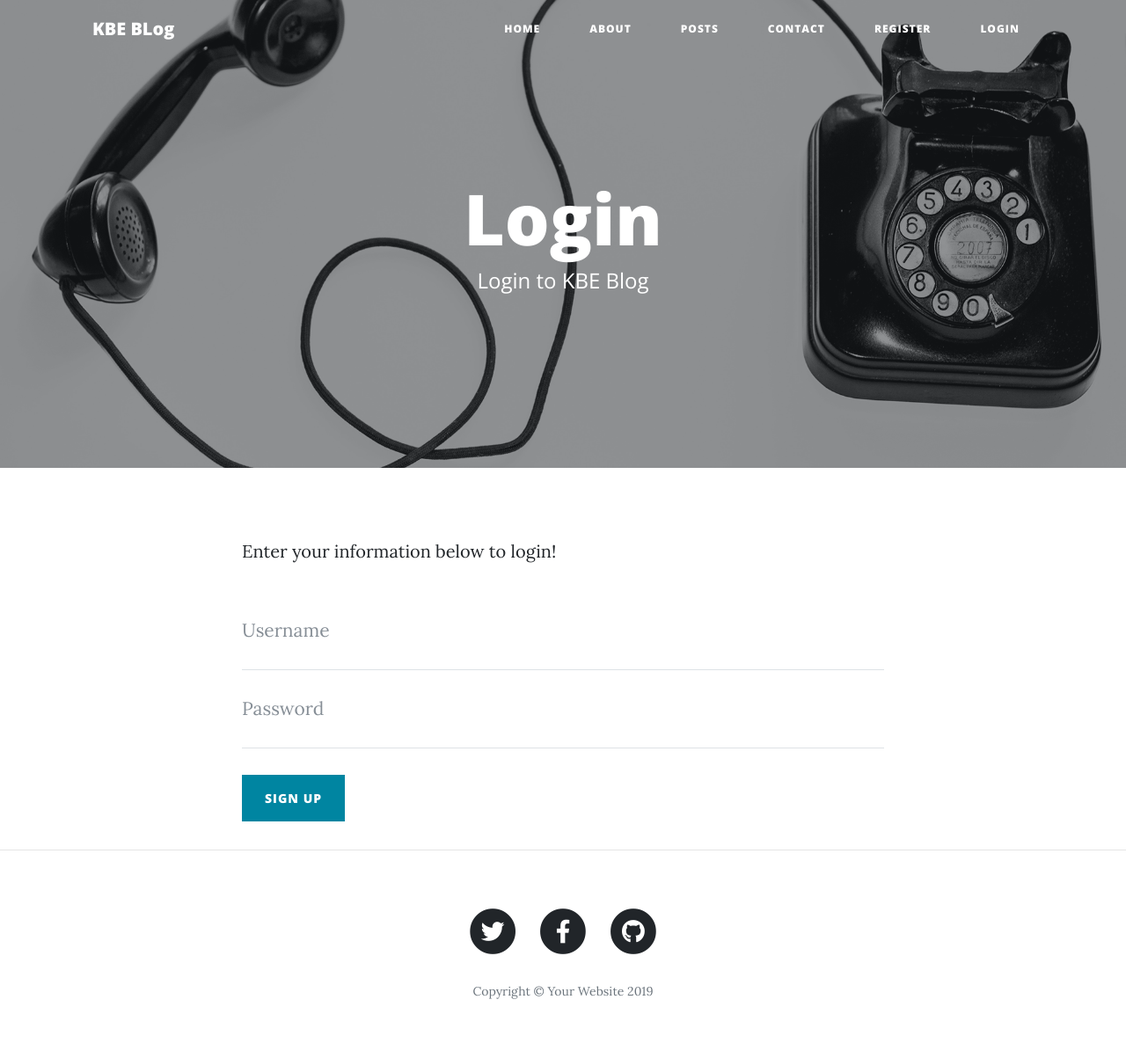
After one commit to kburakengin/blog-project-django, a Django app: page /users/login in a window 1280 px wide. The commit adds this page. Shown: the whole page at 88% size. Run offline with Django 3.2, Linux system fonts and the light colour scheme; some libraries are stand-ins or nearby versions.

Commit message:
added register and login method , updated html files

```diff
--- a/myblog/settings.py
+++ b/myblog/settings.py
@@ -81,7 +81,7 @@ DATABASES = {
         'ENGINE': 'django.db.backends.mysql',
         'NAME': 'blogdb',
         'USER': 'root',
-        'PASSWORD': '10142586',
+        'PASSWORD': '123456',
         'HOST': 'localhost',
         'PORT': '3306'
     }
--- a/myblog/static/js/clean-blog.js
+++ b/myblog/static/js/clean-blog.js
@@ -39,3 +39,7 @@
   }
 
 })(jQuery); // End of use strict
+
+setTimeout(function() {
+    $('#message').fadeOut('slow');
+}, 3000);
--- a/myblog/urls.py
+++ b/myblog/urls.py
@@ -18,6 +18,6 @@ from django.urls import path, include
 
 urlpatterns = [
     path('', include('pages.urls')),
-    path('register/', include('users.urls')),
+    path('users/', include('users.urls')),
     path('admin/', admin.site.urls),
 ]
--- a/pages/admin.py
+++ b/pages/admin.py
@@ -11,4 +11,4 @@ class BlogPostAdmin(admin.ModelAdmin):
     list_per_page = 25
 
 
-admin.site.register(BlogPost)
+admin.site.register(BlogPost, BlogPostAdmin)
--- a/templates/pages/index.html
+++ b/templates/pages/index.html
@@ -15,6 +15,8 @@
       </div>
     </div>
   </header>
+
+  {% include 'partials/_alerts.html' %}
 
   <!-- Main Content -->
   <div class="container">
--- a/templates/partials/_navbar.html
+++ b/templates/partials/_navbar.html
@@ -9,18 +9,73 @@
       </button>
       <div class="collapse navbar-collapse" id="navbarResponsive">
         <ul class="navbar-nav ml-auto">
-          <li class="nav-item">
+          <li
+            {% if '/' == request.path %}
+              class="nav-item active mr-3"
+            {% else %}
+              class="nav-item mr-3"
+            {% endif %}
+          >
             <a class="nav-link" href="{% url 'index' %}">Home</a>
           </li>
-          <li class="nav-item">
+          <li
+            {% if 'about' in request.path %}
+              class="nav-item active mr-3"
+            {% else %}
+              class="nav-item mr-3"
+            {% endif %}
+          >
             <a class="nav-link" href="{% url 'about' %}">About</a>
           </li>
-          <li class="nav-item">
-            <a class="nav-link" href="{% url 'posts' %}">Sample Post</a>
+          <li
+            {% if 'posts' in request.path %}
+              class="nav-item active mr-3"
+            {% else %}
+              class="nav-item mr-3"
+            {% endif %}
+          >
+            <a class="nav-link" href="{% url 'posts' %}">Posts</a>
           </li>
-          <li class="nav-item">
+          <li
+            {% if 'contact' in request.path %}
+                class="nav-item active mr-3"
+              {% else %}
+                class="nav-item mr-3"
+              {% endif %}
+          >
             <a class="nav-link" href="{% url 'contact' %}">Contact</a>
           </li>
+          {% if user.is_authenticated %}
+
+            <li class="nav-item mr-3">
+              <a href="javascript:{document.getElementById('logout').submit()}" class="nav-link">
+                <i class="fas fa-sign-out-alt"></i> Logout
+              </a>
+              <form action="{% url 'logout' %}" method="POST" id="logout">
+                {% csrf_token %}
+                <input type="hidden">
+              </form>
+            </li>
+          {% else %}
+            <li
+              {% if 'register' in request.path %}
+                class="nav-item active mr-3"
+              {% else %}
+                class="nav-item mr-3"
+              {% endif %}
+            >
+              <a class="nav-link" href="{% url 'register' %}">Register</a>
+            </li>
+            <li
+              {% if 'login' in request.path %}
+                class="nav-item active mr-3"
+              {% else %}
+                class="nav-item mr-3"
+              {% endif %}
+            >
+              <a class="nav-link" href="{% url 'login' %}">Login</a>
+            </li>
+            {% endif %}
         </ul>
       </div>
     </div>
--- /dev/null
+++ b/templates/users/login.html
@@ -0,0 +1,57 @@
+{% extends 'base.html' %}
+
+{% load static %}
+
+{% block content %}
+
+ <!-- Page Header -->
+  <header class="masthead" style="background-image: url('{% static 'img/contact-bg.jpg' %}')">
+    <div class="overlay"></div>
+    <div class="container">
+      <div class="row">
+        <div class="col-lg-8 col-md-10 mx-auto">
+          <div class="page-heading">
+            <h1>Login</h1>
+            <span class="subheading">Login to KBE Blog</span>
+          </div>
+        </div>
+      </div>
+    </div>
+  </header>
+
+  {% include 'partials/_alerts.html' %}
+
+    <!-- Login Form -->
+  <div class="container">
+    <div class="row">
+      <div class="col-lg-8 col-md-10 mx-auto">
+        <p> Enter your information below to login! </p>
+        <form action="{% url 'login' %}" name="login" id="login" method="POST" novalidate>
+          {% csrf_token %}
+          <div class="control-group">
+            <div class="form-group col-xs-12 floating-label-form-group controls">
+              <label>Username</label>
+              <input type="text" class="form-control" name="username" placeholder="Username" id="username" required data-validation-required-message="Please enter your username">
+              <p class="help-block text-danger"></p>
+            </div>
+          </div>
+          <div class="control-group">
+            <div class="form-group col-xs-12 floating-label-form-group controls">
+              <label>Password</label>
+              <input type="password" class="form-control" name="password" placeholder="Password" id="password" required data-validation-required-message="Please enter your password">
+              <p class="help-block text-danger"></p>
+            </div>
+          </div>
+          <br>
+          <div id="success"></div>
+          <div class="form-group">
+            <button type="submit" class="btn btn-primary" id="sendMessageButton">Sign Up</button>
+          </div>
+        </form>
+      </div>
+    </div>
+  </div>
+
+  <hr>
+
+{% endblock %}
--- a/users/urls.py
+++ b/users/urls.py
@@ -3,5 +3,7 @@ from . import views
 
 
 urlpatterns = [
-    path('', views.register, name='register'),
+    path('register', views.register, name='register'),
+    path('login', views.login, name='login'),
+    path('logout', views.logout, name='logout'),
 ]
--- a/users/views.py
+++ b/users/views.py
@@ -7,7 +7,8 @@ from django.contrib.auth.models import User
 def register(request):
     if request.method == 'POST':
         # Get Form Values
-        name = request.POST['name']
+        first_name = request.POST['first_name']
+        last_name = request.POST['last_name']
         email = request.POST['email']
         username = request.POST['username']
         password = request.POST['password']
@@ -26,7 +27,8 @@ def register(request):
                     return redirect('register')
                 else:
                     # Looks good
-                    user = User.objects.create_user(name=name, username=username, password=password, email=email)
+                    user = User.objects.create_user(first_name=first_name, last_name=last_name, username=username,
+                                                    password=password, email=email)
 
                     user.save()
                     messages.success(request, 'You are now registered')
@@ -37,3 +39,30 @@ def register(request):
             return redirect('register')
     else:
         return render(request, 'users/register.html')
+
+
+def login(request):
+    if request.method == 'POST':
+        username = request.POST['username']
+        password = request.POST['password']
+
+        user = auth.authenticate(username=username, password=password)
+        if user is not None:
+            auth.login(request, user)
+            messages.success(request, 'You are successfully logged in')
+            return redirect('index')
+        else:
+            messages.error(request, 'Invalid credentials')
+            return redirect('login')
+
+    else:
+        return render(request, 'users/login.html')
+
+
+def logout(request):
+    if request.method == 'POST':
+        auth.logout(request)
+        messages.success(request, 'You are now logged out')
+        return redirect('index')
+    else:
+        return redirect('index')
```
Also changed, not shown: templates/users/register.html (+14 -2 lines).
